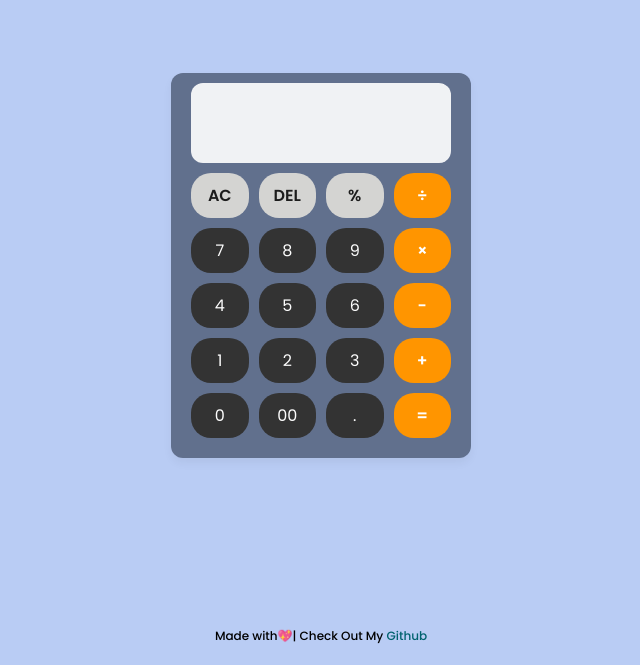
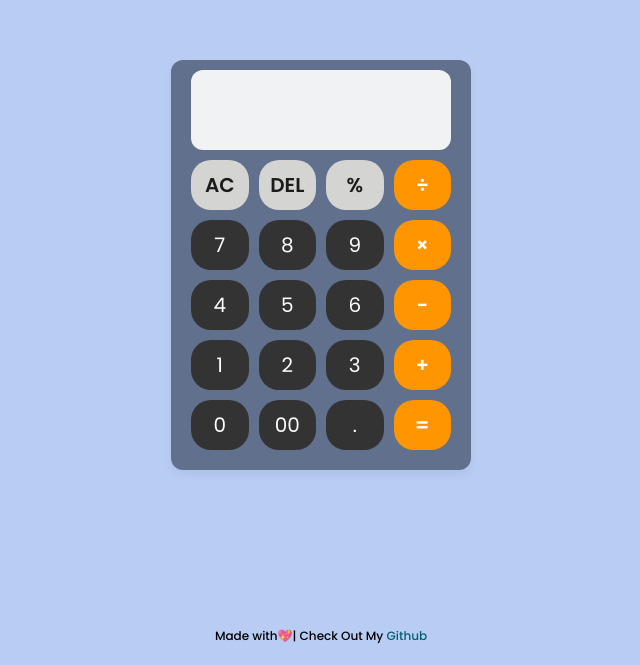
Before and after one commit to ahmadaimandev/Calculator-App, a plain HTML site: page index.html in a window 1280 px wide. Shown: the part 135-800 px from the top of the page, without its empty margins (319-959 px from the left). Drawn offline with Linux system fonts and the light colour scheme.

Commit message:
change the font size
i change the font size to 20px. will continue tomorrow good night

```diff
--- a/assets/styles/app.css
+++ b/assets/styles/app.css
@@ -57,7 +57,7 @@ body {
   padding: 10px;
   border-radius: 20px;
   border: none;
-  font-size: var(--button-font-size);
+  font-size: 20px;
   cursor: pointer;
   background-color: #333333;
   color: #fdfdfd;
```
